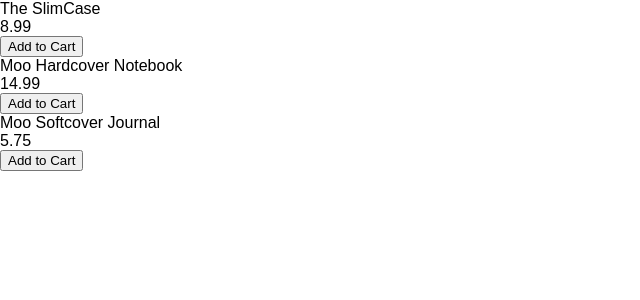
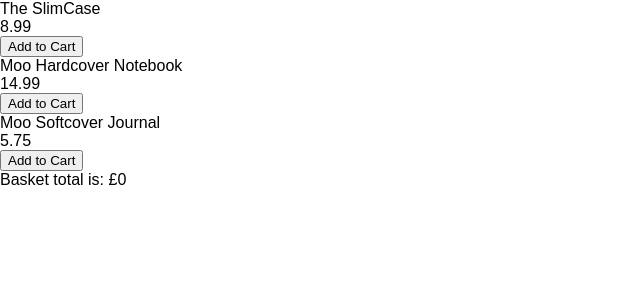
Before and after one commit to kiraarghy/MooCart, a React (Create React App) app: page / in a window 1280 px wide. Shown: the top 300 px of the page, without its empty margins (0-640 px from the left). Built offline with nearby package versions, Linux system fonts and the light colour scheme.

Commit message:
built BasketSum component

```diff
--- a/src/App.js
+++ b/src/App.js
@@ -5,8 +5,8 @@
 //+quanity and -quantity buttons
 
 class DisplayBasketProducts extends React.Component {
-  render () {
-    return (<div> </div>)
+  render() {
+    return <div> </div>;
   }
 }
 
@@ -14,7 +14,10 @@
 
 class BasketContainer extends React.Component {
   render() {
-    var basketProductList = this.props.products.map(
+    const round = (value, decimals) => {
+      return Number(Math.round(value + "e" + decimals) + "e-" + decimals);
+    };
+    const basketProductList = this.props.products.map(
       (product, key = this.props.products.id) => {
         return (
           <DisplayBasketProducts
@@ -27,7 +30,12 @@
         );
       }
     );
-    return <div>{basketProductList}</div>;
+    return (
+      <div>
+        <div>{basketProductList}</div>
+        <div>Basket total is: £{round(this.props.basketTotal, 2)}</div>
+      </div>
+    );
   }
 }
 
@@ -39,7 +47,9 @@
       <div>
         <div>{this.props.title}</div>
         <div>{this.props.price}</div>
-        <button onClick={e => this.props.handleIncrementQuanity(e, this.props.id)}>
+        <button
+          onClick={e => this.props.handleIncrementQuanity(e, this.props.id)}
+        >
           Add to Cart
         </button>
       </div>
@@ -108,7 +118,8 @@
           quantity: 0,
           inBasket: false
         }
-      ]
+      ],
+      basketTotal: []
     });
   }
 
@@ -143,16 +154,59 @@
   //will decrease quantity of the product
   //note it would be good if we could check the product quantity, if quantity = 0, update quantity to 0?
 
-  handleDecrementQuanity = (e, id) => {};
+  handleDecrementQuanity = (e, id) => {
+    let selectedProducts = this.state.products.find(
+      product => product.id === id
+    );
+    if (selectedProducts.quantity > 0) {
+      selectedProducts.quantity -= 1;
+    }
 
+    let allOtherProducts = this.state.products.filter(
+      product => product.id !== id
+    );
+
+    let spreadAllOtherProducts = [...allOtherProducts, selectedProducts];
+
+    let sortedSpreadAllOtherProducts = spreadAllOtherProducts.sort(function(
+      a,
+      b
+    ) {
+      return a.id > b.id ? 1 : b.id > a.id ? -1 : 0;
+    });
+    this.setState({
+      products: sortedSpreadAllOtherProducts
+    });
+  };
+  //this is creating a new total each time, when I just wanna be able to push the values from the map into the total?
   render() {
+    var basketTotal = [];
+    let sum = 0;
+
+    const BasketSum = () => {
+      this.state.products.map((product, key = this.state.products.id) => {
+        basketTotal.push(product.quantity * product.price);
+        return basketTotal;
+      });
+      sum = basketTotal.reduce((sum, value) => sum + value, 0);
+
+      if (sum !== this.state.basketTotal) {
+        this.setState({ basketTotal: sum });
+      }
+
+      return null;
+    };
     return (
       <div className="App">
         <DisplayContainer
           products={this.state.products}
           handleIncrementQuanity={this.handleIncrementQuanity}
         />
-        <BasketContainer products={this.state.products} />
+        <BasketContainer
+          products={this.state.products}
+          basketTotal={this.state.basketTotal}
+        />
+        <BasketSum />
       </div>
     );
   }
```
